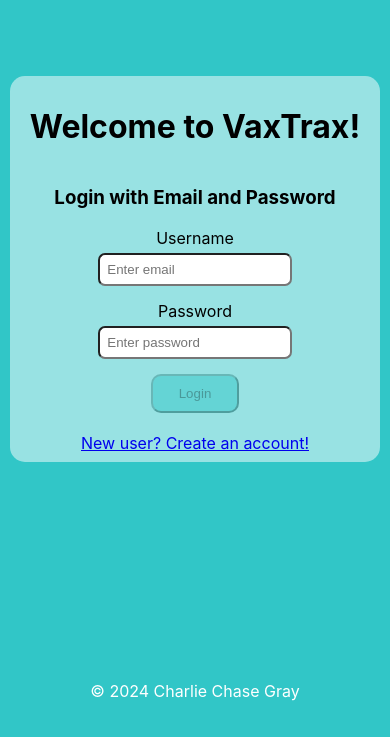
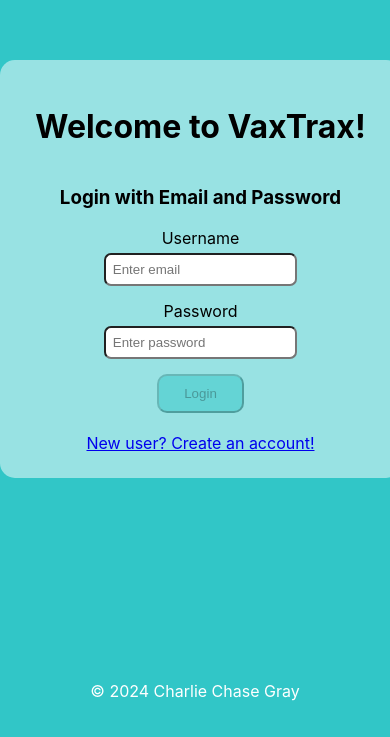
Before and after one commit to charliechase96/vaxtrax, a React (Create React App) app: page / in a window 390 px wide. Shown: the part 107-844 px from the top of the page. Built offline with nearby package versions, Linux system fonts and the light colour scheme; the HTML template or start-up script is replaced by a standard one.

Commit message:
edit css for mobile on signup page further

```diff
--- a/src/App.css
+++ b/src/App.css
@@ -177,7 +177,7 @@ body {
   width: 75%;
   margin: auto;
   border-radius: 15px;
-  padding: 2.5%;
+  padding: 25px;
 }
 
 .login-form h1 {
@@ -257,7 +257,7 @@ body {
   width: 75%;
   margin: auto;
   border-radius: 15px;
-  padding: 2.5%;
+  padding: 25px;
 }
 
 .signup-form form {
```
